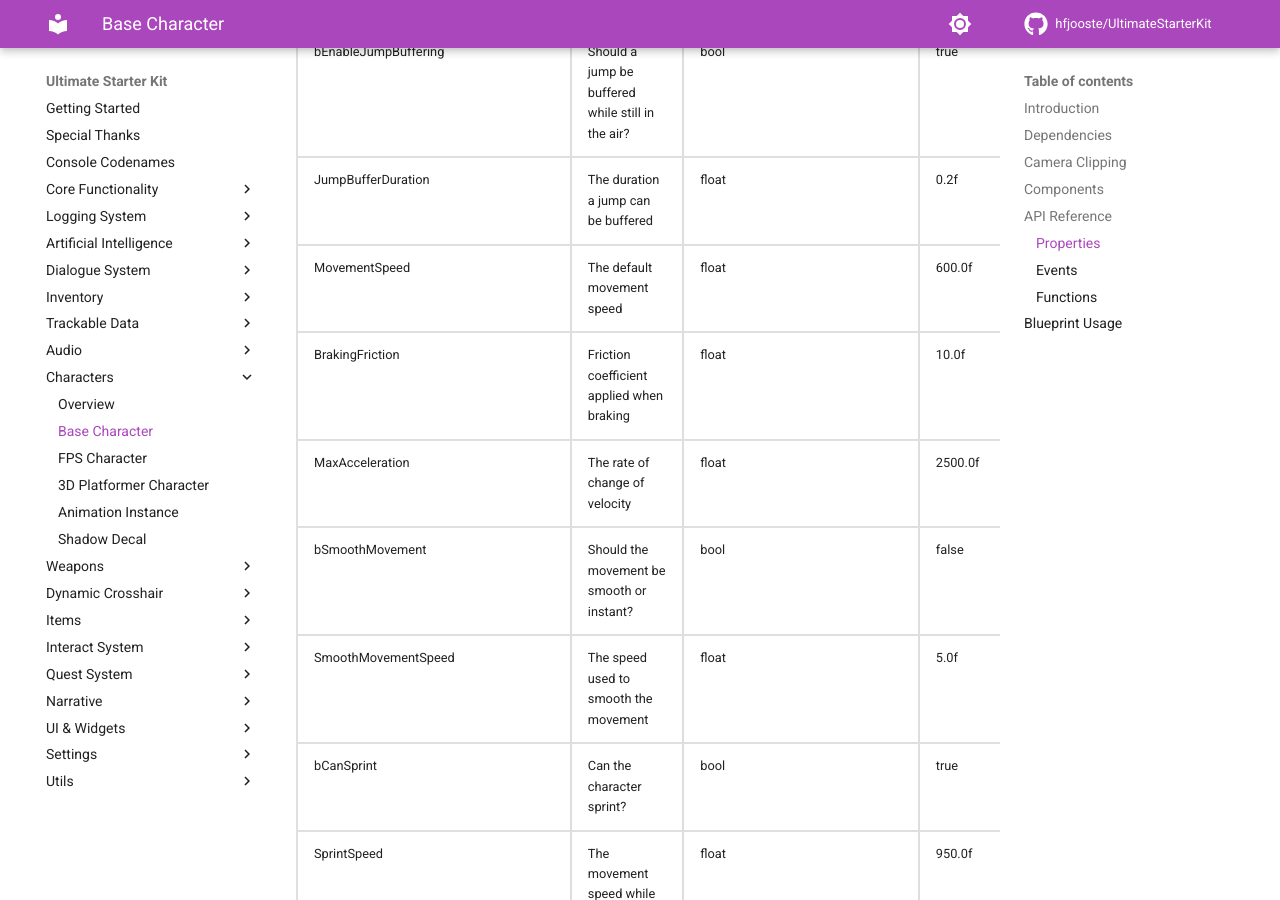
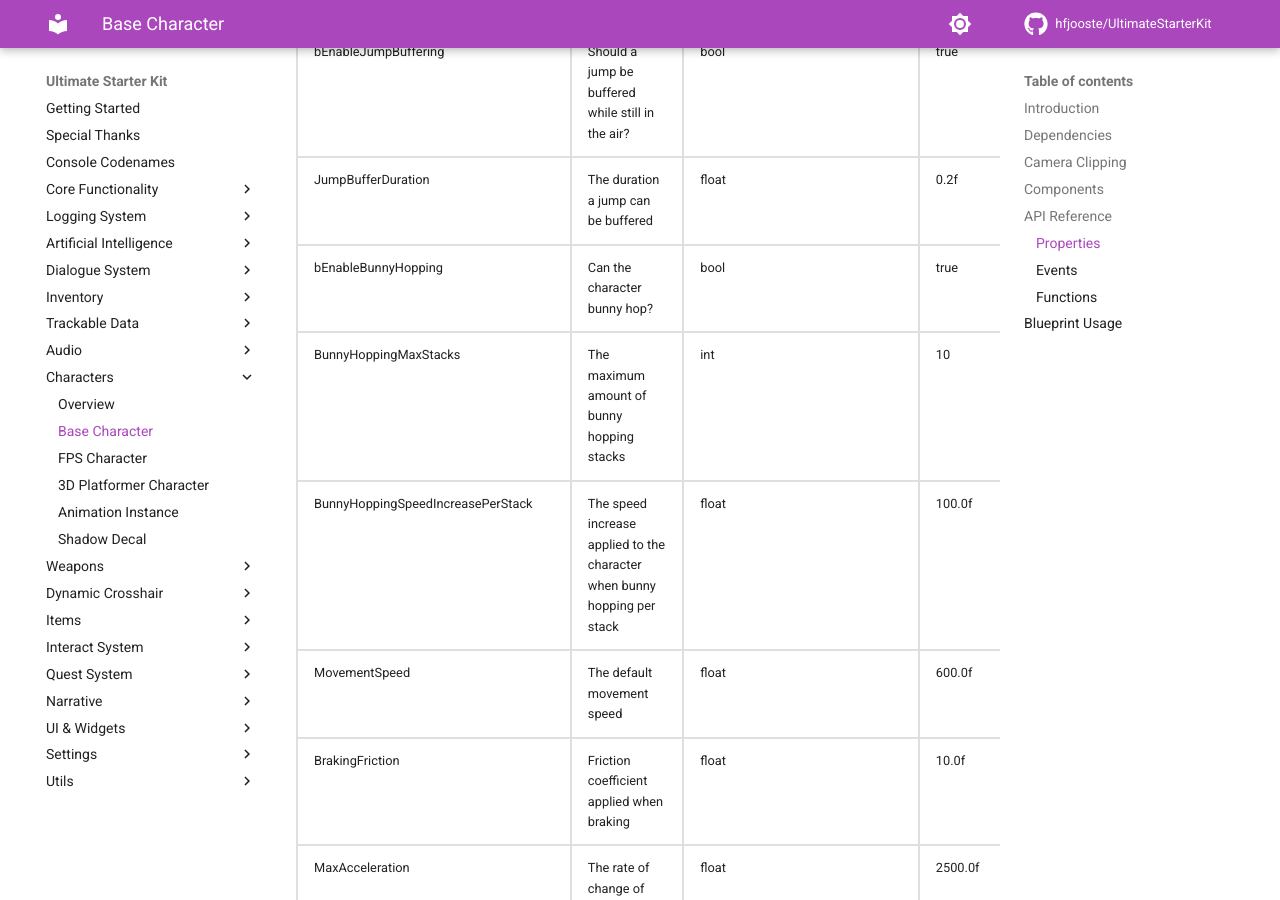
Before and after one commit to hfjooste/UltimateStarterKit, an MkDocs documentation site: the page built from docs/uskcharacter.md, in a window 1280 px wide and 900 px high, scrolled down 7316 px. Built offline with MkDocs 1.6.1 and Material for MkDocs 9.7.7, drawn with Linux system fonts in a browser that asks for light colours; comment, search, counter and statistics services are not loaded.

Commit message:
Updated documentation

```diff
--- a/docs/uskcharacter.md
+++ b/docs/uskcharacter.md
@@ -370,6 +370,24 @@ The <code>USKCharacter</code> uses the following components:
 		<td>The duration a jump can be buffered</td>
 		<td>float</td>
 		<td>0.2f</td>
+	</tr>
+	<tr>
+		<td>bEnableBunnyHopping</td>
+		<td>Can the character bunny hop?</td>
+		<td>bool</td>
+		<td>true</td>
+	</tr>
+	<tr>
+		<td>BunnyHoppingMaxStacks</td>
+		<td>The maximum amount of bunny hopping stacks</td>
+		<td>int</td>
+		<td>10</td>
+	</tr>
+	<tr>
+		<td>BunnyHoppingSpeedIncreasePerStack</td>
+		<td>The speed increase applied to the character when bunny hopping per stack</td>
+		<td>float</td>
+		<td>100.0f</td>
 	</tr>
 	<tr>
 		<td>MovementSpeed</td>
```
